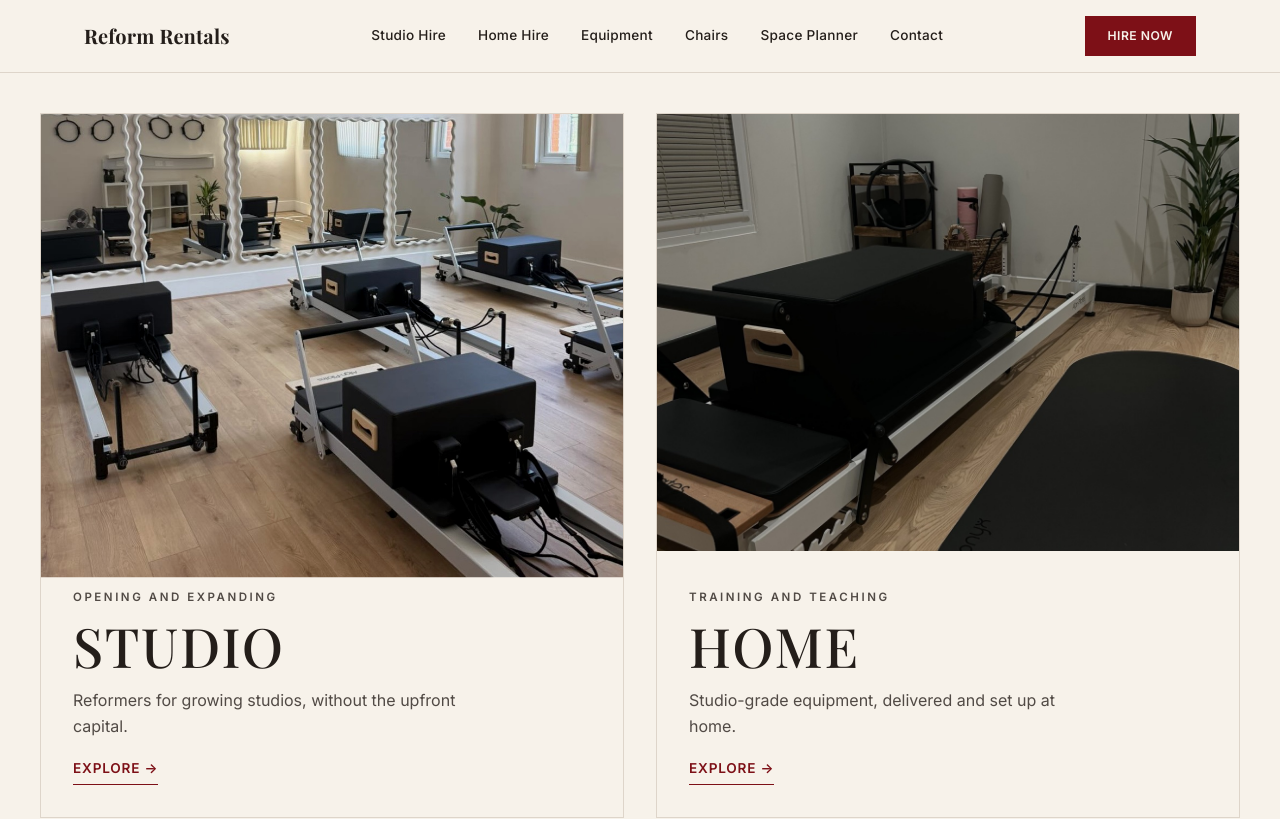
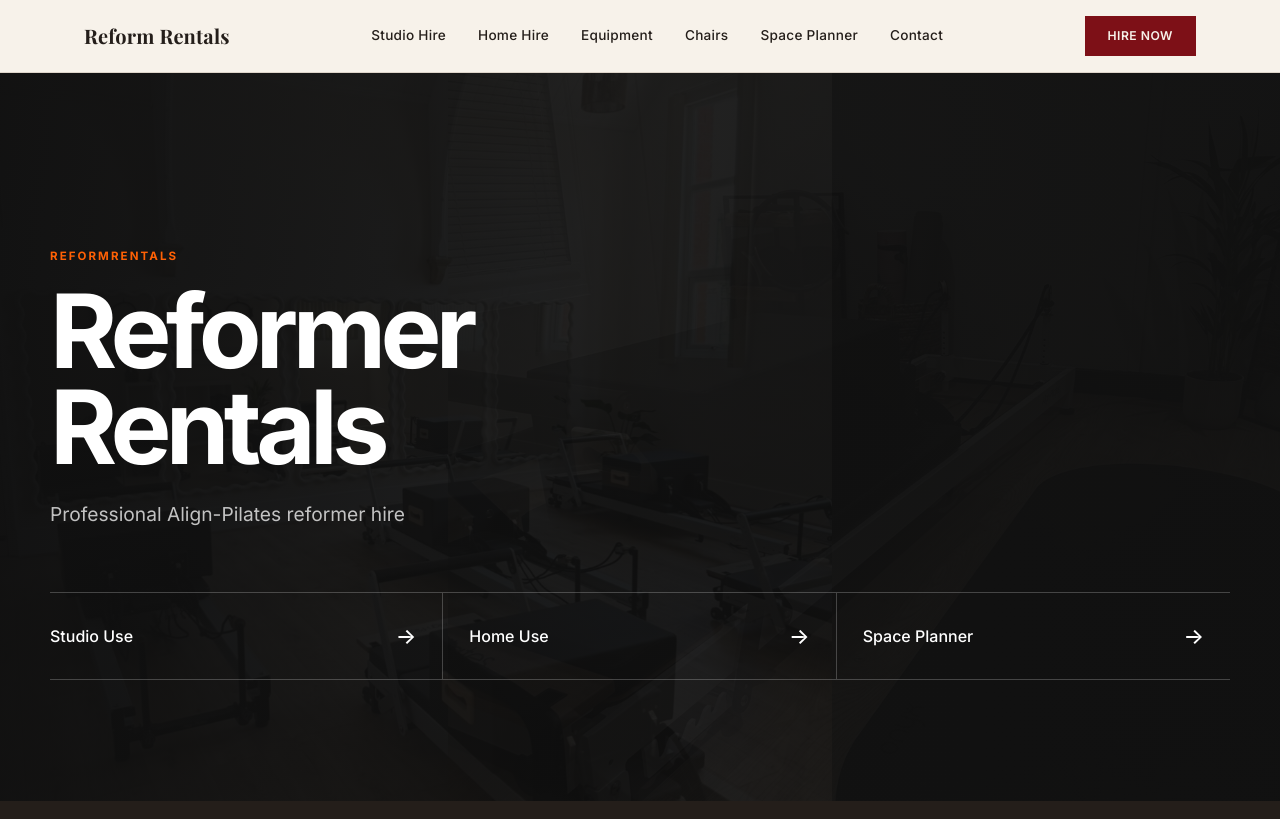
Before and after one commit to Benstott27/reformrentals-site, a React (Vite) app: page / in a window 1280 px wide. Shown: the top 819 px of the page. Built offline with nearby package versions, Linux system fonts and the light colour scheme.

Commit message:
Match homepage closer to live Reformrentals

```diff
--- a/src/pages/Home.css
+++ b/src/pages/Home.css
@@ -1,83 +1,169 @@
-.home {
+.rr-home {
+  background: #151515;
+  font-family: Inter, -apple-system, BlinkMacSystemFont, "Segoe UI", sans-serif;
+}
+
+.rr-home__hero {
+  position: relative;
+  min-height: calc(100vh - 72px);
+  min-height: calc(100dvh - 72px);
+  overflow: hidden;
+  background: #1b1b1b;
+  color: #fff;
   display: flex;
   flex-direction: column;
-  gap: 20px;
-  padding: 20px;
+  justify-content: center;
+  padding: 72px 24px 36px;
 }
 
-.panel {
-  display: block;
-  border: 1px solid var(--line);
-  background: var(--cream);
-  text-decoration: none;
-  color: inherit;
-  transition: border-color 0.2s ease;
+.rr-home__images {
+  position: absolute;
+  inset: 0;
+  z-index: 0;
 }
 
-.panel:hover {
-  border-color: var(--red);
+.rr-home__images img {
+  position: absolute;
+  width: 65%;
+  height: 100%;
+  object-fit: cover;
+  opacity: 0.42;
+  filter: grayscale(15%) brightness(0.65);
 }
 
-.panel .panel__photo {
-  width: 100%;
-  aspect-ratio: 4 / 3;
-  object-fit: cover;
-  display: block;
+.rr-home__images img:first-child {
+  left: 0;
+  top: 0;
+  object-position: center;
 }
 
-.panel--studio {
-  overflow: hidden;
+.rr-home__images img:last-child {
+  right: 0;
+  top: 0;
+  object-position: center;
+  opacity: 0.26;
 }
 
-.panel--studio .panel__photo {
-  object-position: center 78%;
-  transform: scale(1.12);
-  filter: brightness(0.94) contrast(1.04);
+.rr-home__overlay {
+  position: absolute;
+  inset: 0;
+  z-index: 1;
+  background:
+    linear-gradient(
+      90deg,
+      rgba(15, 15, 15, 0.94) 0%,
+      rgba(15, 15, 15, 0.72) 45%,
+      rgba(15, 15, 15, 0.82) 100%
+    );
 }
 
-.panel__content {
-  padding: 24px;
+.rr-home__hero-content {
+  position: relative;
+  z-index: 2;
+  width: 100%;
+  max-width: 1180px;
+  margin: 0 auto;
 }
 
-.panel__eyebrow {
-  color: var(--ink-soft);
+.rr-home__eyebrow {
+  display: inline-block;
+  margin-bottom: 18px;
+  color: #ff6105;
+  font-size: 0.72rem;
+  font-weight: 700;
+  letter-spacing: 0.18em;
 }
 
-.panel__title {
-  color: var(--ink);
-  font-weight: 500;
-  text-transform: uppercase;
-  letter-spacing: 0.03em;
-  margin: 8px 0 12px;
+.rr-home__hero h1 {
+  margin: 0;
+  max-width: 760px;
+  font-family: Inter, -apple-system, BlinkMacSystemFont, "Segoe UI", sans-serif;
+  font-size: clamp(3rem, 8vw, 7rem);
+  font-weight: 650;
+  line-height: 0.94;
+  letter-spacing: -0.055em;
+  color: #fff;
 }
 
-.panel__line {
-  color: var(--ink-soft);
-  max-width: 40ch;
-  margin-bottom: 16px;
+.rr-home__hero-content p {
+  margin: 24px 0 0;
+  max-width: 520px;
+  font-size: clamp(1rem, 2vw, 1.2rem);
+  line-height: 1.5;
+  color: rgba(255, 255, 255, 0.74);
 }
 
-.panel__link {
-  color: var(--red);
+.rr-home__choices {
+  position: relative;
+  z-index: 2;
+  width: 100%;
+  max-width: 1180px;
+  margin: 64px auto 0;
+  border-top: 1px solid rgba(255, 255, 255, 0.22);
 }
 
-@media (min-width: 860px) {
-  .home {
-    flex-direction: row;
-    align-items: stretch;
-    padding: 40px;
-    gap: 32px;
+.rr-home__choice {
+  display: flex;
+  align-items: center;
+  justify-content: space-between;
+  min-height: 68px;
+  padding: 0 4px;
+  border-bottom: 1px solid rgba(255, 255, 255, 0.22);
+  color: #fff;
+  font-size: 1rem;
+  font-weight: 500;
+  transition:
+    color 0.2s ease,
+    padding 0.2s ease,
+    border-color 0.2s ease;
+}
+
+.rr-home__choice:hover {
+  color: #ff6105;
+  padding-left: 10px;
+  border-color: rgba(255, 97, 5, 0.7);
+}
+
+.rr-home__arrow {
+  font-size: 1.35rem;
+  transition: transform 0.2s ease;
+}
+
+.rr-home__choice:hover .rr-home__arrow {
+  transform: translateX(5px);
+}
+
+@media (min-width: 760px) {
+  .rr-home__hero {
+    padding: 100px 48px 52px;
   }
 
-  .panel {
-    flex: 1;
+  .rr-home__choices {
+    display: grid;
+    grid-template-columns: repeat(3, 1fr);
+    border-bottom: 1px solid rgba(255, 255, 255, 0.22);
   }
 
-  .panel__content {
-    padding: 32px;
+  .rr-home__choice {
+    min-height: 86px;
+    padding: 0 26px;
+    border-bottom: 0;
+    border-right: 1px solid rgba(255, 255, 255, 0.22);
   }
 
-  .panel__title {
-    font-size: 3.4rem;
+  .rr-home__choice:first-child {
+    padding-left: 0;
+  }
+
+  .rr-home__choice:last-child {
+    border-right: 0;
+  }
+
+  .rr-home__choice:hover {
+    padding-left: 32px;
+  }
+
+  .rr-home__choice:first-child:hover {
+    padding-left: 8px;
   }
 }
--- a/src/pages/Home.jsx
+++ b/src/pages/Home.jsx
@@ -8,61 +8,45 @@ export default function Home() {
   return (
     <>
       <SEO
-        title="Pilates Reformer Hire for Studios & Home, UK"
-        description="Reform Rentals supplies and maintains premium Align-Pilates reformers and chairs, hired to studios and homes across the UK. Delivery, setup and maintenance included."
+        title="Pilates Reformer Hire & Rental | Reformrentals UK"
+        description="Professional Pilates equipment rental for studios, instructors and home users. Reformers, studio equipment, delivery, setup and ongoing support."
       />
 
-      <h1 className="visually-hidden">
-        Reform Rentals — Pilates Reformer Hire for Studios and Homes
-      </h1>
+      <main className="rr-home">
+        <section className="rr-home__hero">
+          <div className="rr-home__overlay" />
 
-      <div className="home">
-        <Link
-          to="/studios"
-          className="panel panel--studio"
-          aria-label="Explore Studio Hire"
-        >
-          <img
-            className="panel__photo"
-            src={studioPhoto}
-            alt="Align-Pilates reformers set up in a studio"
-            loading="eager"
-          />
-          <div className="panel__content">
-            <span className="eyebrow panel__eyebrow">
-              Opening And Expanding
-            </span>
-            <h2 className="panel__title">Studio</h2>
-            <p className="panel__line">
-              Reformers for growing studios, without the upfront capital.
-            </p>
-            <span className="link-arrow panel__link">Explore →</span>
+          <div className="rr-home__hero-content">
+            <span className="rr-home__eyebrow">REFORMRENTALS</span>
+
+            <h1>Reformer Rentals</h1>
+
+            <p>Professional Align-Pilates reformer hire</p>
           </div>
-        </Link>
 
-        <Link
-          to="/home-use"
-          className="panel panel--home"
-          aria-label="Explore Home Hire"
-        >
-          <img
-            className="panel__photo"
-            src={homePhoto}
-            alt="An Align-Pilates reformer set up at home"
-            loading="lazy"
-          />
-          <div className="panel__content">
-            <span className="eyebrow panel__eyebrow">
-              Training And Teaching
-            </span>
-            <h2 className="panel__title">Home</h2>
-            <p className="panel__line">
-              Studio-grade equipment, delivered and set up at home.
-            </p>
-            <span className="link-arrow panel__link">Explore →</span>
+          <div className="rr-home__choices">
+            <Link to="/studios" className="rr-home__choice">
+              <span>Studio Use</span>
+              <span className="rr-home__arrow">→</span>
+            </Link>
+
+            <Link to="/home-use" className="rr-home__choice">
+              <span>Home Use</span>
+              <span className="rr-home__arrow">→</span>
+            </Link>
+
+            <Link to="/space-planner" className="rr-home__choice">
+              <span>Space Planner</span>
+              <span className="rr-home__arrow">→</span>
+            </Link>
           </div>
-        </Link>
-      </div>
+
+          <div className="rr-home__images" aria-hidden="true">
+            <img src={studioPhoto} alt="" />
+            <img src={homePhoto} alt="" />
+          </div>
+        </section>
+      </main>
     </>
   )
 }
```
